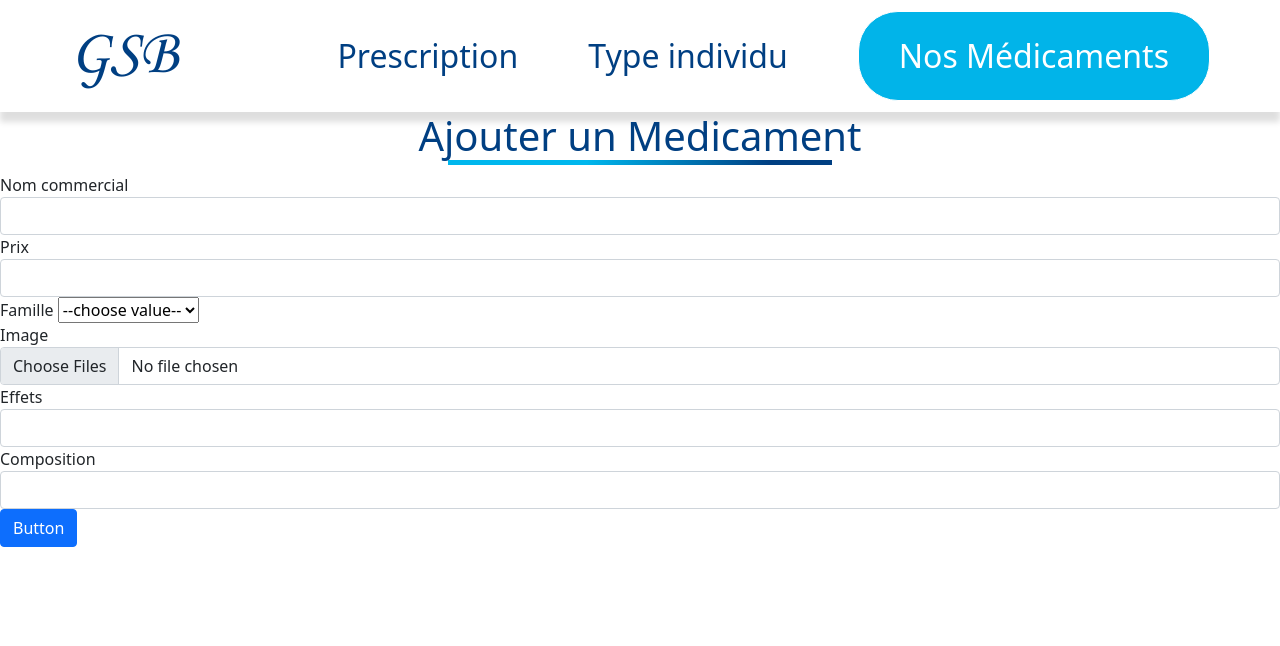
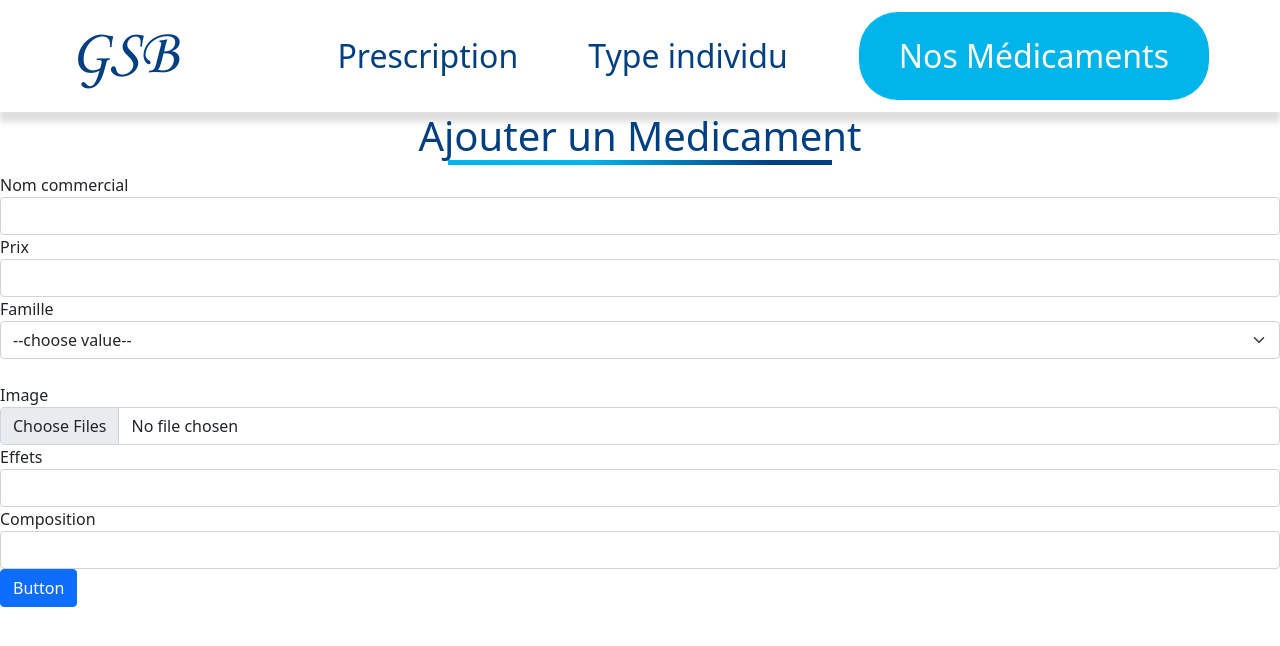
Before and after one commit to danou294/GSB, a Symfony app: template templates/pages/AjoutMedicament.html.twig in a window 1280 px wide. Shown: the top 646 px of the page. Run offline with Twig, Linux system fonts and the light colour scheme; the template is opened without the code that fills it, so the values that code supplies are empty; some libraries are stand-ins or nearby versions.

Commit message:
'final2'

```diff
--- a/templates/pages/AjoutMedicament.html.twig
+++ b/templates/pages/AjoutMedicament.html.twig
@@ -15,7 +15,7 @@
         <input class="form-control" name="prix" type="number">
 
         <label>Famille</label>
-        <select name="codefamille">
+        <select class="form-select" name="codefamille">
             <option value="">--choose value--</option>
             {% for famille in famille  %}
                 <option value="{{ famille.famCode }}">{{ famille.famLibelle }}</option>
```
